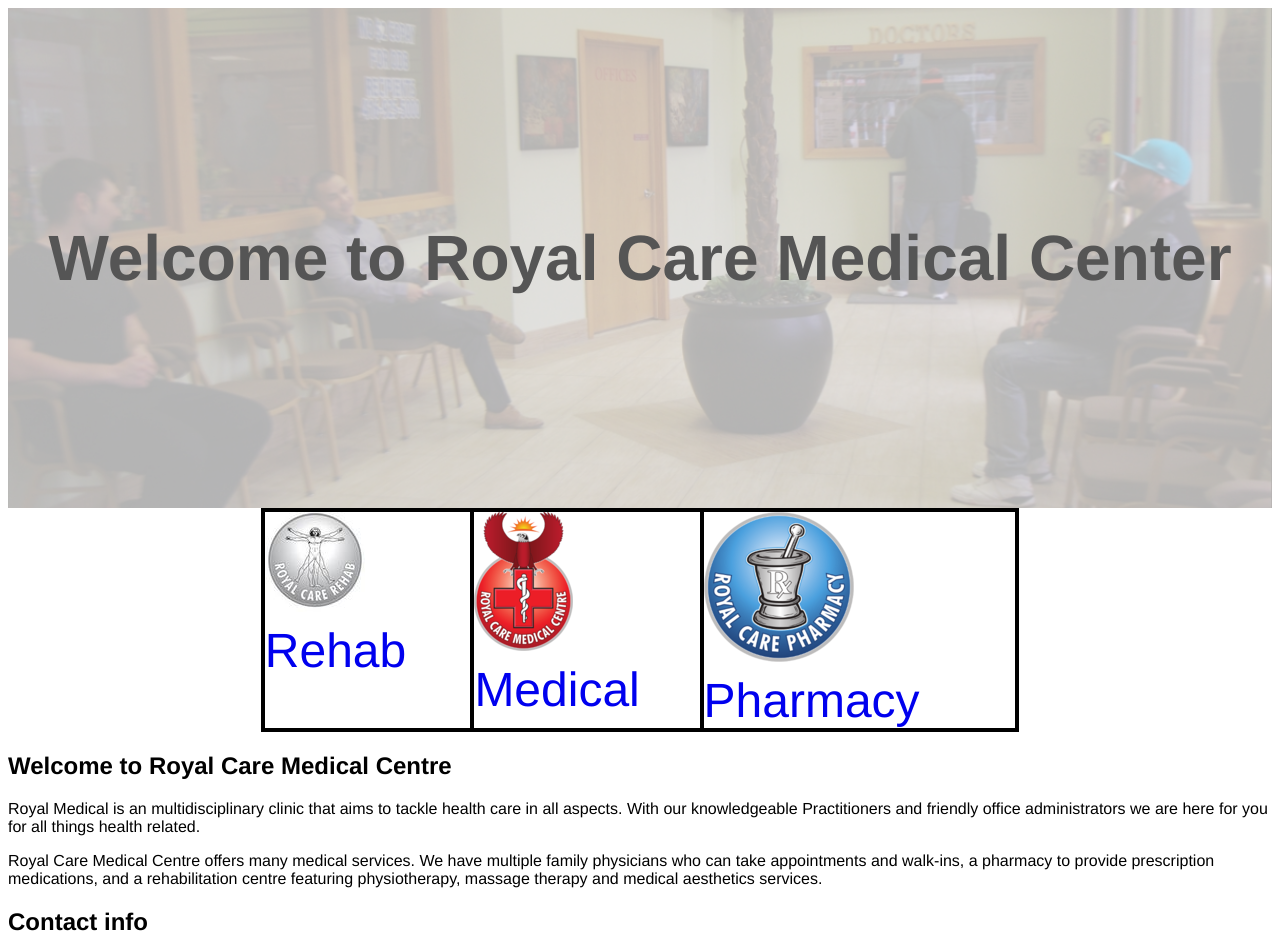
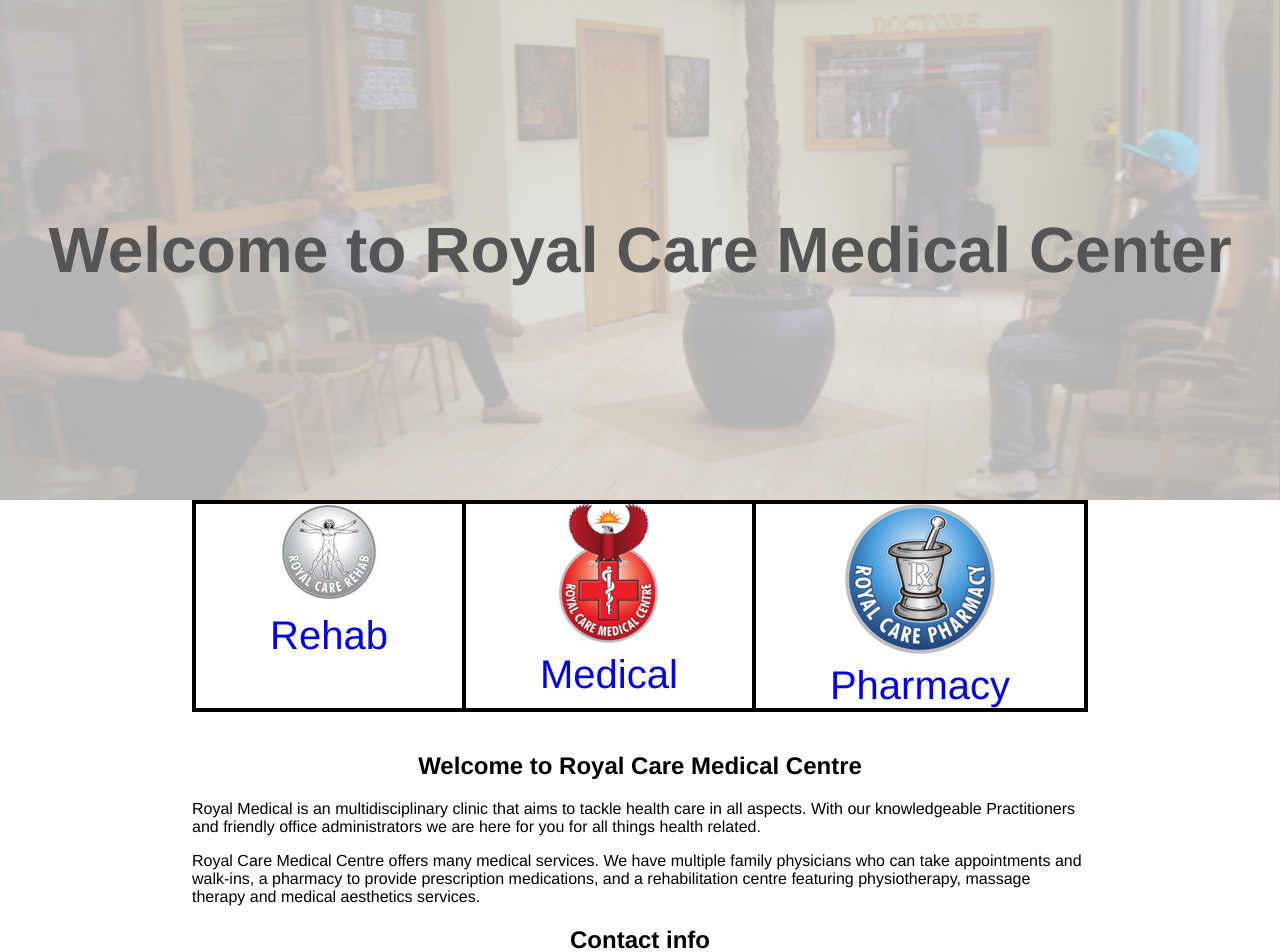
Before and after one commit to lucasdpau/rcmc, a React (Create React App) app: page / in a window 1280 px wide. Shown: the top 952 px of the page. Built offline with nearby package versions, Linux system fonts and the light colour scheme.

Commit message:
change css to align center components

```diff
--- a/src/App.js
+++ b/src/App.js
@@ -1,5 +1,4 @@
 import React from 'react';
-import './App.css';
 import {Header, Footer, Body} from "./RCMC";
 
 function App() {
--- a/src/RCMC.js
+++ b/src/RCMC.js
@@ -15,23 +15,25 @@ function Body(){
     return(
         <div class="main_page_body">
             <div class="three-links">
-                <a href="/rehab" class="three-links-rehab"><img src="./rehab-icon.jpg"></img>Rehab</a>
-                <a href="/medical" class="three-links-medical"><img src="./medical-icon.png"></img>Medical</a>
-                <a href="/pharmacy" class="three-links-pharmacy"><img src="./pharmacy-icon.png"></img>Pharmacy</a>
+                <a href="/rehab" class="three-links-rehab">
+                    <img src="./rehab-icon.jpg" class="three-links-img" alt="rehab logo"></img>
+                    <br />
+                    Rehab
+                </a>
+                <a href="/medical" class="three-links-medical">
+                    <img src="./medical-icon.png" class="three-links-img" alt="medical logo"></img>
+                    <br />
+                    Medical
+                </a>
+                <a href="/pharmacy" class="three-links-pharmacy">
+                    <img src="./pharmacy-icon.png" class="three-links-img" alt="pharmacy logo"></img>
+                    <br />
+                    Pharmacy
+                </a>
             </div>
+            <RcmcDescription />
             <div>
-                <h2>Welcome to Royal Care Medical Centre</h2>
-                <p>Royal Medical is an multidisciplinary clinic that aims to tackle health care in all aspects.
-                    With our knowledgeable Practitioners and friendly office administrators we are here for you for
-                    all things health related.</p>
-                <p>
-                Royal Care Medical Centre offers many medical services. We have multiple family physicians who can
-                take appointments and walk-ins, a pharmacy to provide prescription medications, and a rehabilitation
-                centre featuring physiotherapy, massage therapy and medical aesthetics services.
-                </p>
-            </div>
-            <div>
-                <h2>Contact info</h2>
+                <h2 class="body-header">Contact info</h2>
                 <RcmcContactCard />
                 <LakeshoreContactCard />
             </div>
@@ -40,6 +42,22 @@ function Body(){
                 <br />
                 <img src="./rcmc-ss.png" alt="Map to RCMC"></img>
             </div>
+        </div>
+    );
+}
+
+function RcmcDescription(){
+    return(
+        <div class="rcmc-description">
+            <h2 class="body-header">Welcome to Royal Care Medical Centre</h2>
+            <p>Royal Medical is an multidisciplinary clinic that aims to tackle health care in all aspects.
+                With our knowledgeable Practitioners and friendly office administrators we are here for you for
+                all things health related.</p>
+            <p>
+            Royal Care Medical Centre offers many medical services. We have multiple family physicians who can
+            take appointments and walk-ins, a pharmacy to provide prescription medications, and a rehabilitation
+            centre featuring physiotherapy, massage therapy and medical aesthetics services.
+            </p>
         </div>
     );
 }
--- a/src/rcmcmain.css
+++ b/src/rcmcmain.css
@@ -1,5 +1,6 @@
 body{
     font-family: "Helvetica Neue",Helvetica,Arial,sans-serif;
+    margin: 0px;
 }
 
 .main_page_header{
@@ -27,15 +28,23 @@ body{
     text-decoration: none;
 }
 
+.three-links-img{
+    max-width: 100%;
+    height:auto;
+}
+
 .three-links{
-    font-size: 3em;
-    margin-left: 20%;
-    margin-right: 20%;
+    font-size: 2.5em;
+    margin-left: 15%;
+    margin-right: 15%;
+    margin-bottom: 40px;
     border: black;
     border-width: 2px;
     border-style: solid;
     display: flex;
     justify-content: space-around;
+    flex-wrap: wrap;
+    text-align: center;
 }
 
 .three-links-rehab{
@@ -58,3 +67,16 @@ body{
     border-style: solid;
     flex-grow: 1;
 }
+
+.rcmc-description{
+    margin:auto;
+    max-width: 70%;
+}
+
+.body-header{
+    text-align:center;
+}
+
+.main_page_footer{
+    text-align: center;
+}
```
